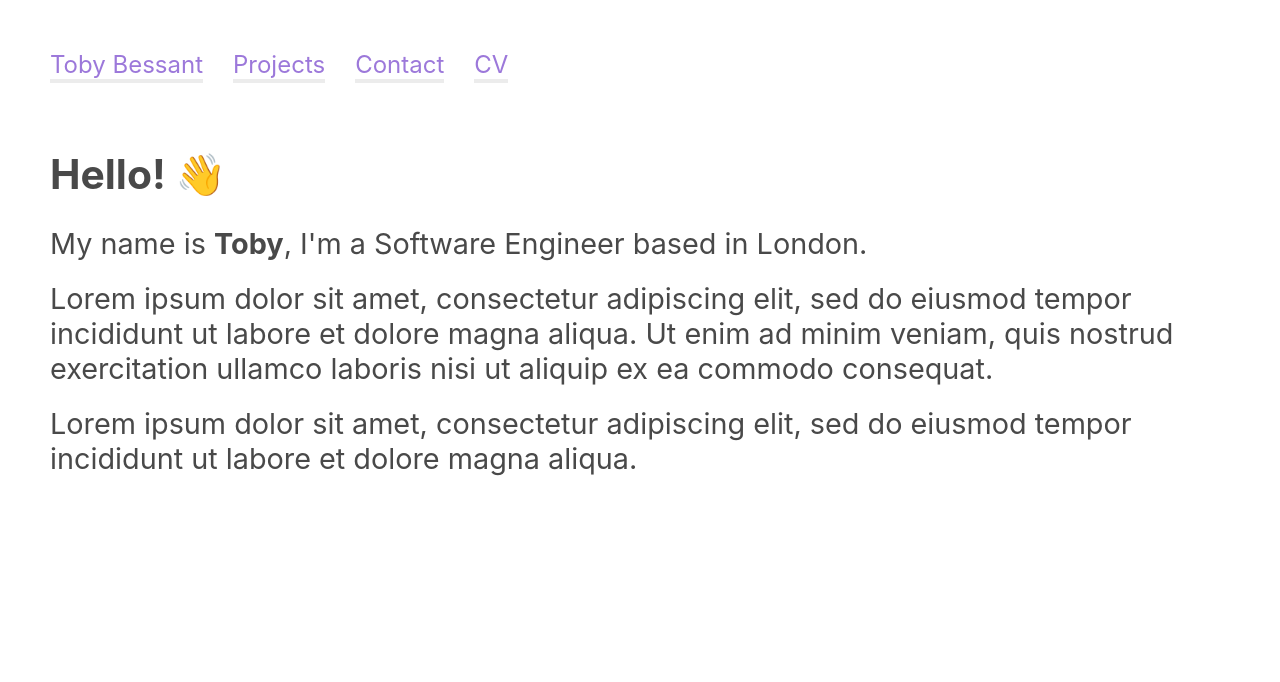
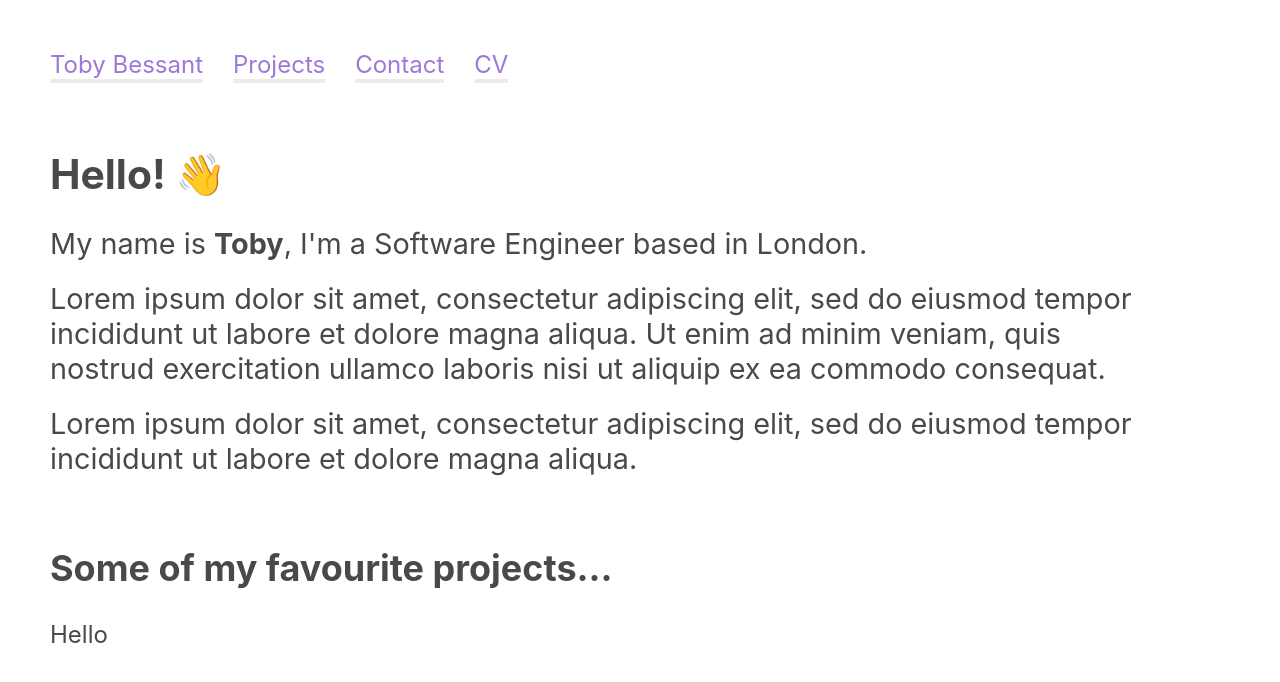
Before and after one commit to tobybessant/tobybessant.github.io, a React (Create React App) app: page / in a window 1280 px wide. Shown: the top 682 px of the page. Built offline with nearby package versions, Linux system fonts and the light colour scheme.

Commit message:
Add project showcase components.

```diff
--- a/src/App.tsx
+++ b/src/App.tsx
@@ -1,6 +1,6 @@
 import "./App.scss";
-import Landing from "./components/landing/Landing";
-import Nav from "./components/nav/Nav";
+import Landing from "./components/Landing/Landing";
+import Nav from "./components/Nav/Nav";
 
 function App(): JSX.Element {
   return (
--- /dev/null
+++ b/src/components/Showcase/Showcase.tsx
@@ -0,0 +1,13 @@
+import "./Showcase.scss";
+import ShowcaseItem from "./ShowcaseItem/ShowcaseItem";
+
+export default function Showcase(): JSX.Element {
+  return (
+    <div className="showcase">
+      <h2>Some of my favourite projects...</h2>
+      <div className="showcase-items">
+        <ShowcaseItem title="Hello" />
+      </div>
+    </div>
+  );
+}
--- /dev/null
+++ b/src/components/Showcase/ShowcaseItem/ShowcaseItem.tsx
@@ -0,0 +1,7 @@
+interface IShowcaseItemProps {
+  title: string;
+}
+
+export default function ShowcaseItem(props: IShowcaseItemProps): JSX.Element {
+  return <div>{props.title}</div>;
+}
--- a/src/components/landing/Landing.scss
+++ b/src/components/landing/Landing.scss
@@ -1,15 +1,20 @@
 .landing {
   width: 100%;
+  max-width: 1100px;
   font-size: 1.5em;
   margin-top: 70px;
+
+  .intro {
+    margin-bottom: 70px;
+
+    p {
+      font-size: 1.2em;
+      margin: 0;
+      margin-bottom: 20px;
+    }
+  }
 
   h1 {
     font-size: 1.7em;
   }
-
-  p {
-    font-size: 1.2em;
-    margin: 0;
-    margin-bottom: 20px;
-  }
 }
--- a/src/components/landing/Landing.tsx
+++ b/src/components/landing/Landing.tsx
@@ -1,8 +1,10 @@
+import Showcase from "../Showcase/Showcase";
 import "./Landing.scss";
 
 function Landing(): JSX.Element {
   return (
     <div className="landing">
+      <div className="intro">
         <h1>Hello! 👋</h1>
         <p>
           My name is <b>Toby</b>, I&apos;m a Software Engineer based in London.
@@ -17,6 +19,8 @@ function Landing(): JSX.Element {
           magna aliqua.
         </p>
       </div>
+      <Showcase />
+    </div>
   );
 }
 export default Landing;
```
Also changed, not shown: src/components/Showcase/Showcase.scss (added), src/components/Showcase/ShowcaseItem/ShowcaseItem.scss (added), 1 other file (tests, documents, lock files or other folders). Lines whose indentation alone changed are shown as unchanged.
